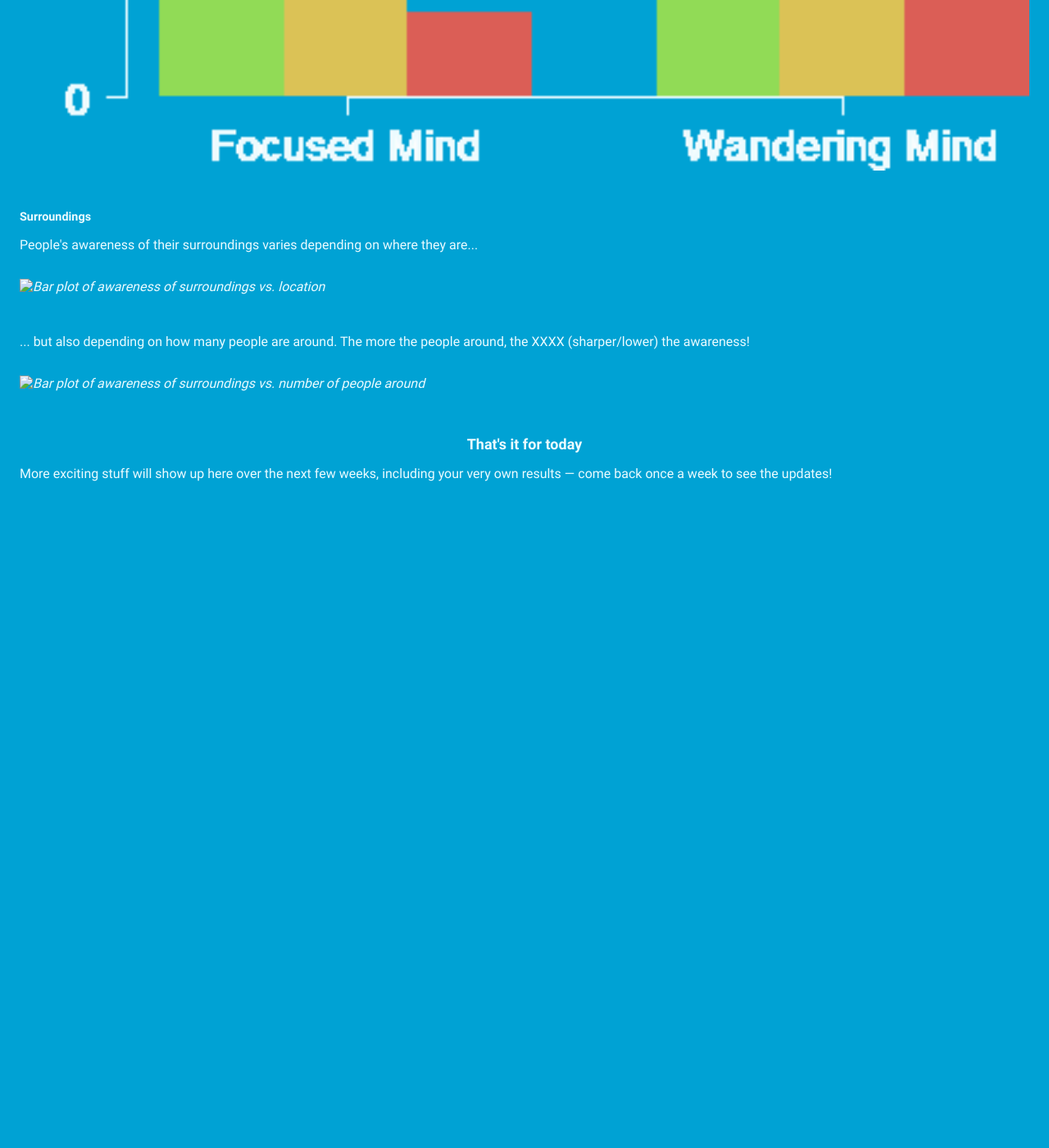
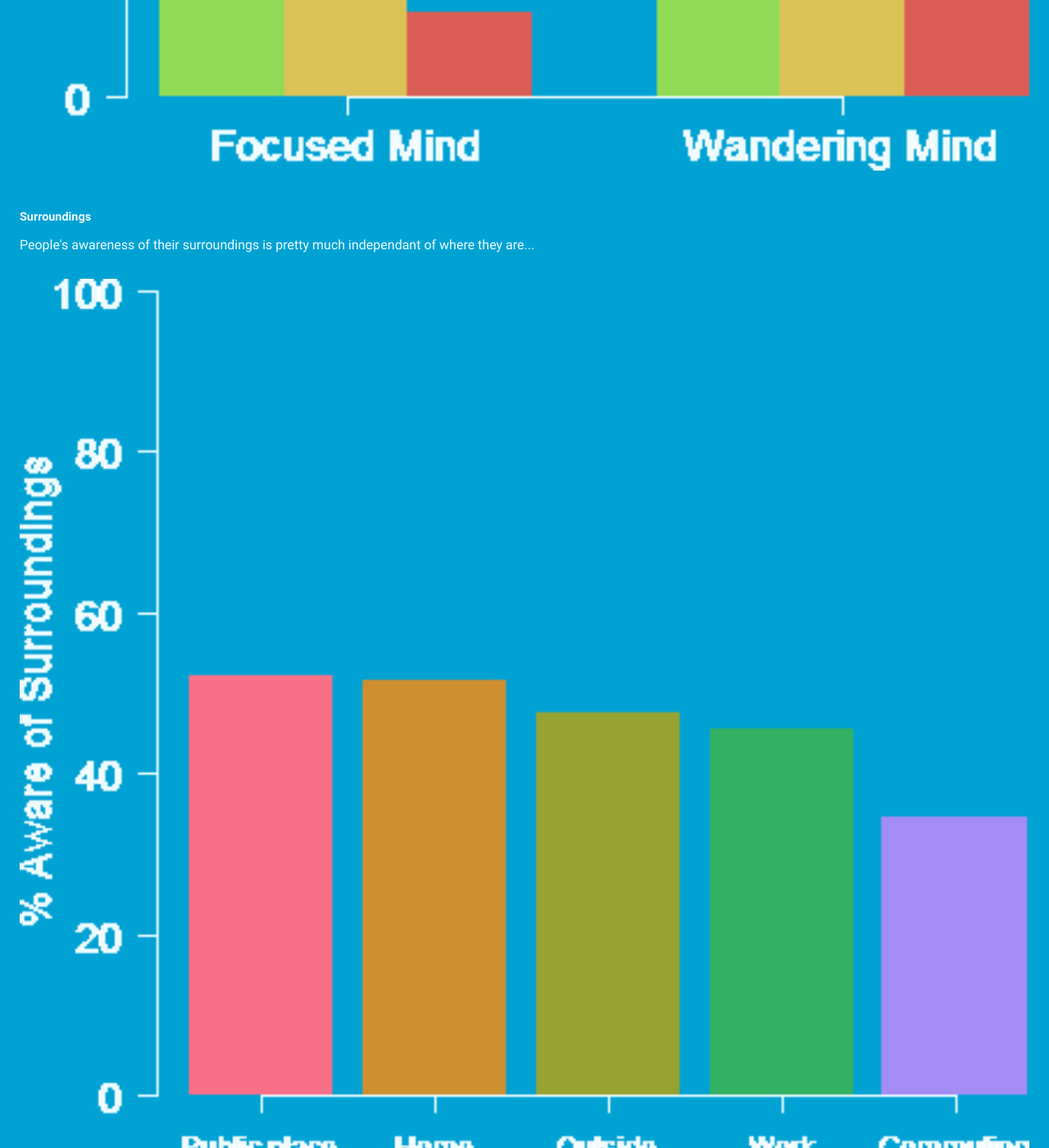
Before and after one commit to daydreaming-experiment/daydreaming-the-app.net, a Jekyll site: the page results/device/index.html, which Jekyll copies as it is, in a window 1280 px wide and 1400 px high, scrolled down 3608 px. Shown: the whole window at 82% size. Built offline with Jekyll 4.4.1, drawn with Linux system fonts in a browser that asks for light colours; Markdown is read by kramdown in place of the engine named in the settings; before the commit the page ends 4238 px from its top, so only the background shows below that; some of the changed text lies outside the part shown.

Commit message:
Add new graphs, adapt text

```diff
--- a/results/device/index.html
+++ b/results/device/index.html
@@ -30,17 +30,18 @@
         <img class="static-plot width-80" alt="Pie plot of awareness of mind-wandering" src="/results/device/images/2_overall_awareness-c.png">
 
         <h3>Words or images? Maybe sounds</h3>
-        <p>People generally think a lot in XXXX. See how this changes depending on whether people are mind-wandering or not.</p>
+        <p>Most people think a lot in words. See how this changes depending on whether people are mind-wandering or not.</p>
         <img class="static-plot" alt="Bar plots of words/sounds/images intensity while focussed or mind-wandering" src="/results/device/images/3_phenomenology-c.png">
 
         <h3>Surroundings</h3>
-        <p>People's awareness of their surroundings varies depending on where they are...</p>
-        <img class="static-plot" alt="Bar plot of awareness of surroundings vs. location" src="">
-        <p>... but also depending on how many people are around. The more the people around, the XXXX (sharper/lower) the awareness!</p>
-        <img class="static-plot" alt="Bar plot of awareness of surroundings vs. number of people around" src="">
+        <p>People's awareness of their surroundings is pretty much independant of where they are...</p>
+        <img class="static-plot" alt="Bar plot of awareness of surroundings vs. location" src="/results/device/images/4_surroundingsLocation-c.png">
+        <p>... but it sure depends on how many people are around! The more people around, the greater the awareness, except when we're alone or in a crowd.</p>
+        <img class="static-plot" alt="Bar plot of awareness of surroundings vs. number of people around" src="/results/device/images/5_surroundingsPeople-c.png">
 
         <h2>That's it for today</h2>
-        <p>More exciting stuff will show up here over the next few weeks, including your very own results &mdash; come back once a week to see the updates!</p>
+        <p>More exciting stuff will show up here over the next few weeks, including your very own results.</p>
+        <p>Come back once a week to see the updates!</p>
       </div>
     </div>
     <!--<div id="personal">-->
```
Also changed, not shown: other parts of results/device/index.html (+1 -1 lines), results/device/images/1_focus_according_to_day.png (deleted), results/device/images/2_overall_awareness.png (deleted), results/device/images/3_phenomenology.png (deleted), results/device/images/4_surroundingsLocation-c.png (added), results/device/images/5_surroundingsPeople-c.png (added).
